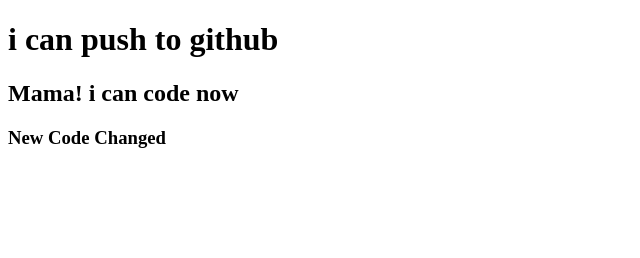
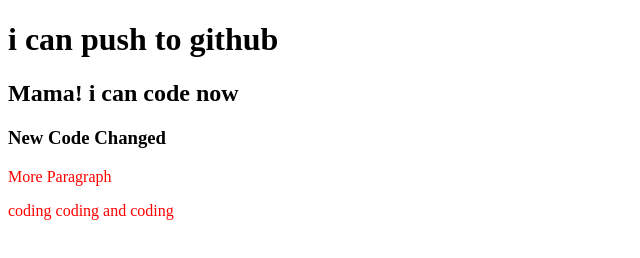
Before and after one commit to mehediapee/my-second-repo, a plain HTML site: page index.html in a window 1280 px wide. Shown: the whole page, without its empty margins (0-640 px from the left). Drawn offline with Linux system fonts and the light colour scheme.

Commit message:
style add

```diff
--- a/index.html
+++ b/index.html
@@ -5,10 +5,13 @@
     <meta http-equiv="X-UA-Compatible" content="IE=edge">
     <meta name="viewport" content="width=device-width, initial-scale=1.0">
     <title>My Second Github Repo</title>
+    <link rel="stylesheet" href="style.css">
 </head>
 <body>
     <h1>i can push to github</h1>
     <h2>Mama! i can code now</h2>
     <h3>New Code Changed</h3>
+    <p>More Paragraph</p>
+    <p>coding coding and coding</p>
 </body>
 </html>
--- /dev/null
+++ b/style.css
@@ -0,0 +1,3 @@
+p{
+    color: red;
+}
```
